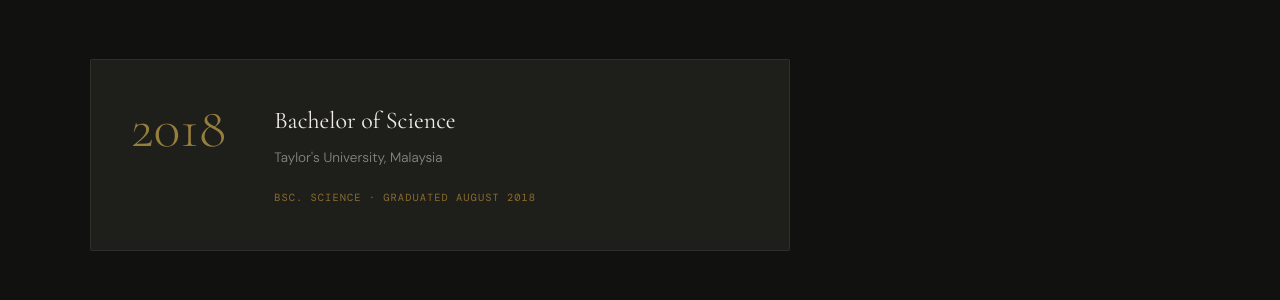
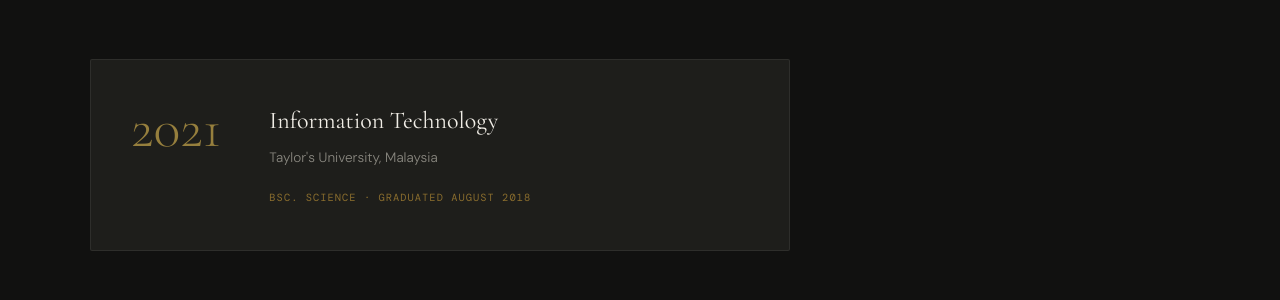
Before and after one commit to nidinshah/nidinshah.github.io, a Jekyll site: the page index.html, which Jekyll copies as it is, in a window 1280 px wide and 900 px high, scrolled down 4172 px. Shown: the part 166-466 px from the top of the window. Built offline with Jekyll 4.4.1, drawn with Linux system fonts in a browser that asks for light colours.

Commit message:
Update education details

```diff
--- a/index.html
+++ b/index.html
@@ -311,9 +311,9 @@
   <div class="container">
     <div class="section-header reveal"><span class="section-number">05</span><h2 class="section-title"><em>Education</em></h2><div class="section-line"></div></div>
     <div class="education-card reveal">
-      <div class="edu-year">2018</div>
+      <div class="edu-year">2021</div>
       <div>
-        <h3 class="edu-degree">Bachelor of Science</h3>
+        <h3 class="edu-degree">Information Technology</h3>
         <p class="edu-school">Taylor's University, Malaysia</p>
         <span class="edu-detail">BSc. Science · Graduated August 2018</span>
       </div>
```
